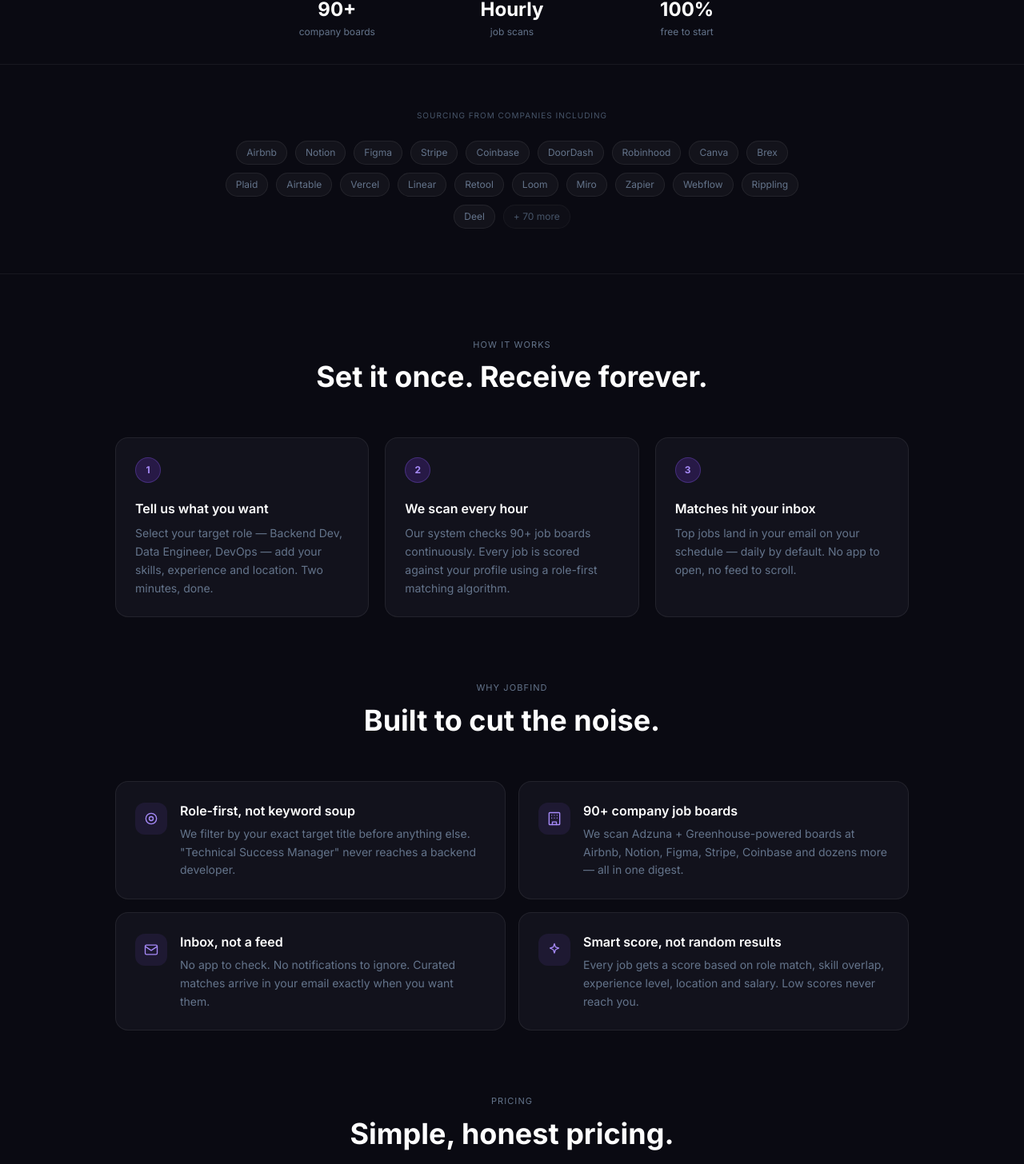
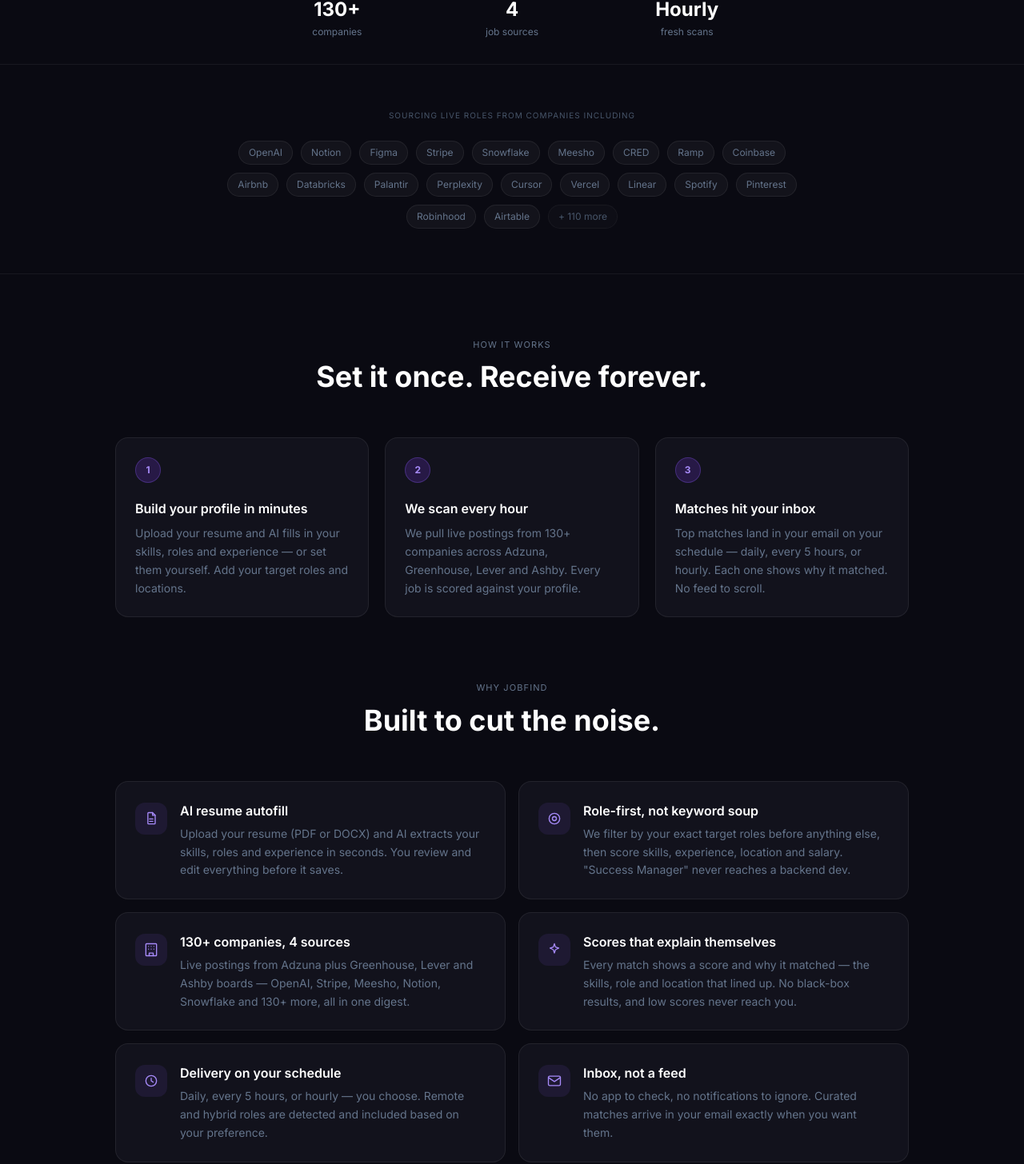
Before and after one commit to rajat0421/job_find, a React (Vite) app in the folder frontend/: page / in a window 1280 px wide. Shown: the part 730-2186 px from the top of the page at 80% size. Built offline with nearby package versions, Linux system fonts and the light colour scheme; no server answers.

Commit message:
feat: update job sourcing details and enhance profile setup instructions

```diff
--- a/frontend/src/pages/Landing.jsx
+++ b/frontend/src/pages/Landing.jsx
@@ -2,26 +2,26 @@
 import { useAuth } from '../context/AuthContext';
 
 const COMPANIES = [
-  'Airbnb', 'Notion', 'Figma', 'Stripe', 'Coinbase', 'DoorDash',
-  'Robinhood', 'Canva', 'Brex', 'Plaid', 'Airtable', 'Vercel',
-  'Linear', 'Retool', 'Loom', 'Miro', 'Zapier', 'Webflow', 'Rippling', 'Deel',
+  'OpenAI', 'Notion', 'Figma', 'Stripe', 'Snowflake', 'Meesho',
+  'CRED', 'Ramp', 'Coinbase', 'Airbnb', 'Databricks', 'Palantir',
+  'Perplexity', 'Cursor', 'Vercel', 'Linear', 'Spotify', 'Pinterest', 'Robinhood', 'Airtable',
 ];
 
 const STEPS = [
   {
     n: '1',
-    title: 'Tell us what you want',
-    desc: 'Select your target role — Backend Dev, Data Engineer, DevOps — add your skills, experience and location. Two minutes, done.',
+    title: 'Build your profile in minutes',
+    desc: 'Upload your resume and AI fills in your skills, roles and experience — or set them yourself. Add your target roles and locations.',
   },
   {
     n: '2',
     title: 'We scan every hour',
-    desc: 'Our system checks 90+ job boards continuously. Every job is scored against your profile using a role-first matching algorithm.',
+    desc: 'We pull live postings from 130+ companies across Adzuna, Greenhouse, Lever and Ashby. Every job is scored against your profile.',
   },
   {
     n: '3',
     title: 'Matches hit your inbox',
-    desc: 'Top jobs land in your email on your schedule — daily by default. No app to open, no feed to scroll.',
+    desc: 'Top matches land in your email on your schedule — daily, every 5 hours, or hourly. Each one shows why it matched. No feed to scroll.',
   },
 ];
 
@@ -33,24 +33,34 @@
 
 const FEATURES = [
   {
+    icon: iconSvg(<><path d="M8 3h6l4 4v12a1 1 0 0 1-1 1H8a1 1 0 0 1-1-1V4a1 1 0 0 1 1-1z" /><path d="M14 3v4h4M9.5 12.5h5M9.5 16h5" /></>),
+    title: 'AI resume autofill',
+    desc: 'Upload your resume (PDF or DOCX) and AI extracts your skills, roles and experience in seconds. You review and edit everything before it saves.',
+  },
+  {
     icon: iconSvg(<><circle cx="12" cy="12" r="8" /><circle cx="12" cy="12" r="3" /></>),
     title: 'Role-first, not keyword soup',
-    desc: 'We filter by your exact target title before anything else. "Technical Success Manager" never reaches a backend developer.',
+    desc: 'We filter by your exact target roles before anything else, then score skills, experience, location and salary. "Success Manager" never reaches a backend dev.',
   },
   {
     icon: iconSvg(<><rect x="4" y="3" width="16" height="18" rx="1" /><path d="M9 21v-4h6v4M8 7h.01M12 7h.01M16 7h.01M8 11h.01M12 11h.01M16 11h.01" /></>),
-    title: '90+ company job boards',
-    desc: 'We scan Adzuna + Greenhouse-powered boards at Airbnb, Notion, Figma, Stripe, Coinbase and dozens more — all in one digest.',
+    title: '130+ companies, 4 sources',
+    desc: 'Live postings from Adzuna plus Greenhouse, Lever and Ashby boards — OpenAI, Stripe, Meesho, Notion, Snowflake and 130+ more, all in one digest.',
+  },
+  {
+    icon: iconSvg(<path d="M12 3l1.6 5L18.5 9.6 13.6 12 12 17l-1.6-5L5.5 9.6 10.4 8z" />),
+    title: 'Scores that explain themselves',
+    desc: 'Every match shows a score and why it matched — the skills, role and location that lined up. No black-box results, and low scores never reach you.',
+  },
+  {
+    icon: iconSvg(<><circle cx="12" cy="12" r="8" /><path d="M12 8v4l3 2" /></>),
+    title: 'Delivery on your schedule',
+    desc: 'Daily, every 5 hours, or hourly — you choose. Remote and hybrid roles are detected and included based on your preference.',
   },
   {
     icon: iconSvg(<><rect x="3" y="5" width="18" height="14" rx="2" /><path d="m3 7 9 6 9-6" /></>),
     title: 'Inbox, not a feed',
-    desc: 'No app to check. No notifications to ignore. Curated matches arrive in your email exactly when you want them.',
-  },
-  {
-    icon: iconSvg(<path d="M12 3l1.6 5L18.5 9.6 13.6 12 12 17l-1.6-5L5.5 9.6 10.4 8z" />),
-    title: 'Smart score, not random results',
-    desc: 'Every job gets a score based on role match, skill overlap, experience level, location and salary. Low scores never reach you.',
+    desc: 'No app to check, no notifications to ignore. Curated matches arrive in your email exactly when you want them.',
   },
 ];
 
@@ -59,7 +69,7 @@
     name: 'Free',
     price: '₹0',
     sub: 'Daily digest',
-    features: ['Role + skill matching', '90+ company sources', 'Daily email digest', 'Profile & preferences'],
+    features: ['AI resume autofill', 'Role + skill matching', '130+ companies · 4 sources', 'Daily email digest'],
     cta: 'Get started free',
     to: '/register',
     highlight: false,
@@ -85,9 +95,9 @@
 ];
 
 const STATS = [
-  { value: '90+', label: 'company boards' },
-  { value: 'Hourly', label: 'job scans' },
-  { value: '100%', label: 'free to start' },
+  { value: '130+', label: 'companies' },
+  { value: '4', label: 'job sources' },
+  { value: 'Hourly', label: 'fresh scans' },
 ];
 
 const Landing = () => {
@@ -130,7 +140,7 @@
         <div className="relative">
           <div className="inline-flex items-center gap-2 bg-violet-600/10 border border-violet-500/20 rounded-full px-4 py-1.5 text-xs text-violet-400 font-medium mb-8">
             <span className="w-1.5 h-1.5 rounded-full bg-violet-400 animate-pulse" />
-            Scanning 90+ job boards · Updated every hour
+            130+ companies · 4 job sources · Updated every hour
           </div>
 
           <h1 className="text-5xl sm:text-6xl lg:text-7xl font-bold leading-[1.08] tracking-tight mb-6">
@@ -139,7 +149,7 @@
           </h1>
 
           <p className="text-lg text-slate-400 max-w-lg mx-auto mb-10 leading-relaxed">
-            JobFind matches jobs to your exact role and skills, then delivers a curated digest to your inbox. No scrolling required.
+            Upload your resume, and JobFind matches roles to your exact skills across 130+ companies — then delivers a curated digest to your inbox. No scrolling required.
           </p>
 
           <div className="flex flex-col sm:flex-row items-center justify-center gap-3 mb-5">
@@ -175,7 +185,7 @@
       {/* ── Companies ────────────────────────────────────────────────────────── */}
       <section className="py-14 border-b border-white/[0.06]">
         <p className="text-center text-[10px] text-slate-600 uppercase tracking-widest mb-6">
-          Sourcing from companies including
+          Sourcing live roles from companies including
         </p>
         <div className="flex flex-wrap justify-center gap-2.5 max-w-3xl mx-auto px-4">
           {COMPANIES.map((c) => (
@@ -187,7 +197,7 @@
             </span>
           ))}
           <span className="text-xs text-slate-600 bg-white/[0.02] border border-white/[0.04] px-3 py-1.5 rounded-full">
-            + 70 more
+            + 110 more
           </span>
         </div>
       </section>
@@ -304,7 +314,7 @@
           <div className="relative">
             <h2 className="text-3xl sm:text-4xl font-bold mb-4">Ready to get matched?</h2>
             <p className="text-slate-400 text-sm max-w-md mx-auto mb-8 leading-relaxed">
-              Set up your profile in 2 minutes. We'll start scanning 90+ job boards and send you the best matches.
+              Upload your resume or set up your profile in 2 minutes. We'll scan 130+ companies and send you the best matches with reasons.
             </p>
             <Link
               to="/register"
```
